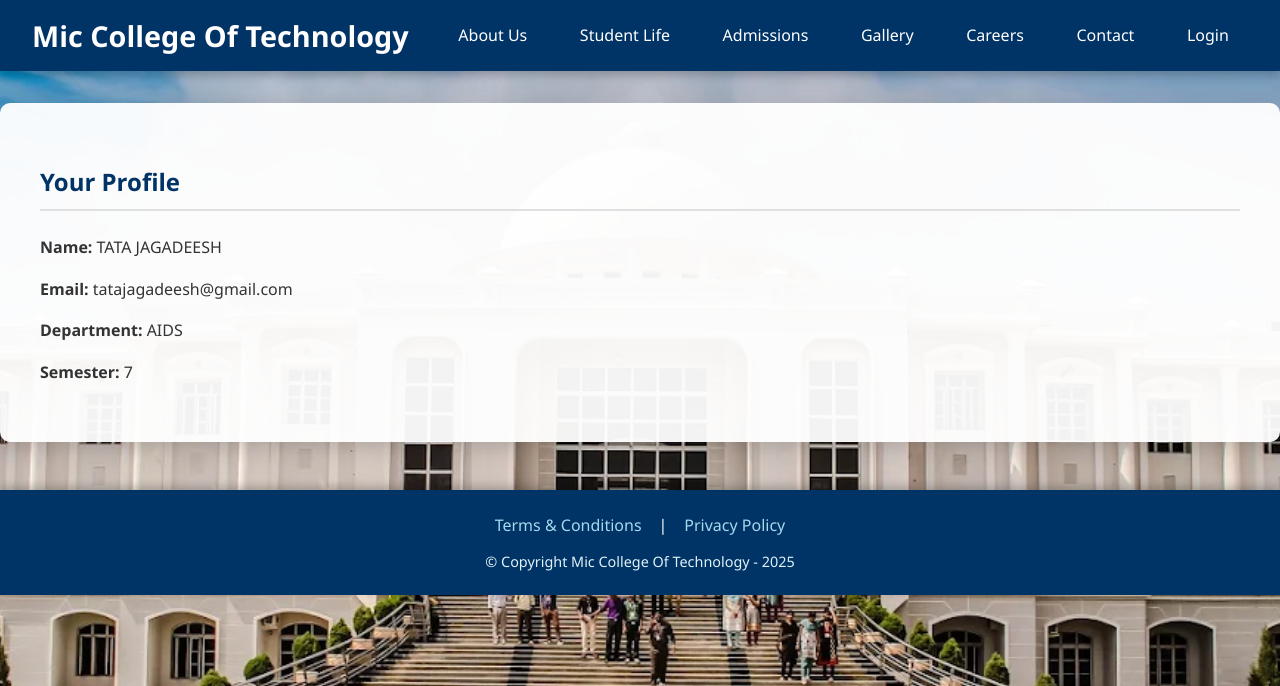
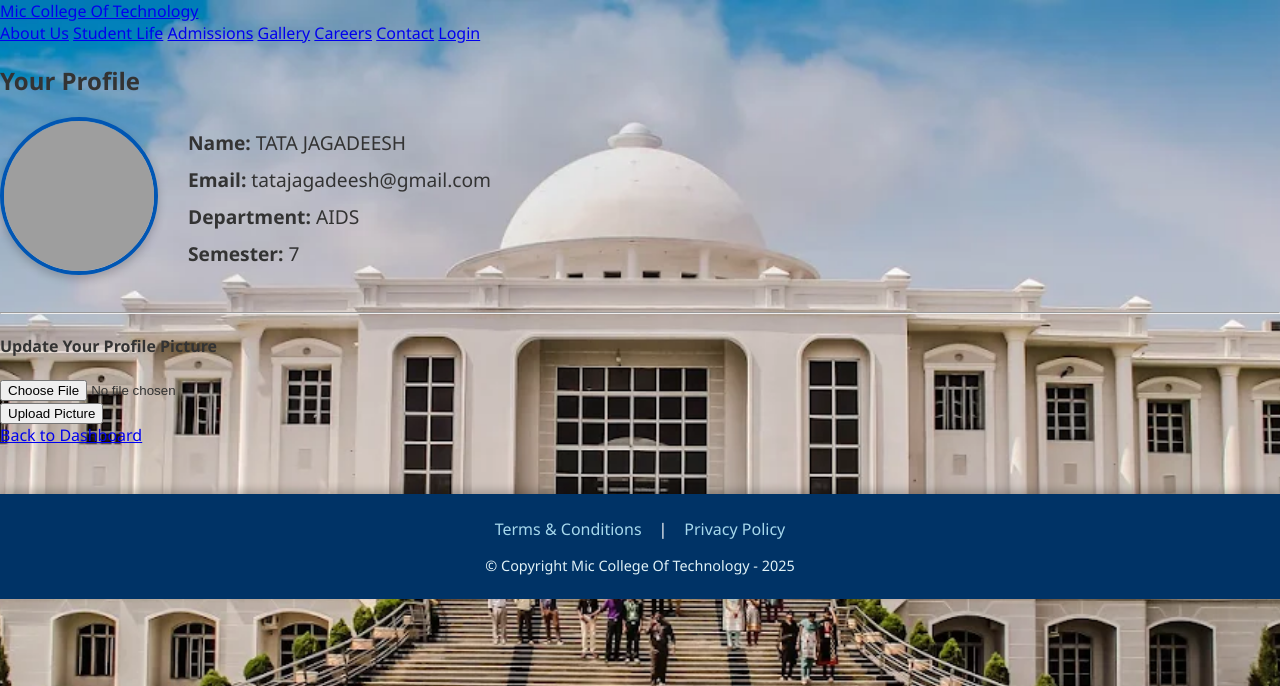
Before and after one commit to NagaSaiSrinivas1144/miccollegedashboard.com, a Flask app: template templates/student/profile.html in a window 1280 px wide. Shown: the top 686 px of the page. Run offline with Flask 3, Linux system fonts and the light colour scheme; the template is opened without the code that fills it: values that come from a table or form of the project are taken from there, others are empty; grey boxes are pictures that could not be loaded.

Commit message:
Added profile picture upload functionality

```diff
--- a/app.py
+++ b/app.py
@@ -5,6 +5,8 @@ import os
 from functools import wraps
 import csv
 from io import StringIO
+import cloudinary
+import cloudinary.uploader
 
 # App Initialization
 app = Flask(__name__)
@@ -12,6 +14,13 @@ app.config['SECRET_KEY'] = os.environ.get('SECRET_KEY', os.urandom(24))
 app.config['SQLALCHEMY_DATABASE_URI'] = os.environ.get('DATABASE_URL', 'sqlite:///eduverse.db')
 app.config['SQLALCHEMY_TRACK_MODIFICATIONS'] = False
 db = SQLAlchemy(app)
+
+# Cloudinary Configuration
+cloudinary.config(
+    cloud_name = os.environ.get('CLOUDINARY_CLOUD_NAME'),
+    api_key = os.environ.get('CLOUDINARY_API_KEY'),
+    api_secret = os.environ.get('CLOUDINARY_API_SECRET')
+)
 
 # --- Database Models ---
 
@@ -34,118 +43,9 @@ class Student(db.Model):
     department = db.Column(db.String(50), nullable=False)
     semester = db.Column(db.Integer, nullable=False)
     user_id = db.Column(db.Integer, db.ForeignKey('user.id'))
+    profile_pic_url = db.Column(db.String(255), nullable=True, default='https://res.cloudinary.com/demo/image/upload/w_150,h_150,c_thumb,g_face,r_max/default.jpg')
 
-class InternalMark(db.Model):
-    id = db.Column(db.Integer, primary_key=True)
-    student_id = db.Column(db.Integer, db.ForeignKey('student.id'), nullable=False)
-    semester = db.Column(db.Integer, nullable=False)
-    subject = db.Column(db.String(100), nullable=False)
-    mid_exam1 = db.Column(db.Integer, nullable=False)
-    mid_exam2 = db.Column(db.Integer, nullable=False)
-    final_mid_exam = db.Column(db.Integer, nullable=False)
-    lab_internal = db.Column(db.Integer, nullable=False)
-
-class Attendance(db.Model):
-    id = db.Column(db.Integer, primary_key=True)
-    student_id = db.Column(db.Integer, db.ForeignKey('student.id'), nullable=False)
-    date = db.Column(db.String(20), nullable=False)
-    status = db.Column(db.String(10), nullable=False)
-
-class AdmissionInquiry(db.Model):
-    id = db.Column(db.Integer, primary_key=True)
-    name = db.Column(db.String(100), nullable=False)
-    email = db.Column(db.String(100), nullable=False)
-    phone = db.Column(db.String(20), nullable=False)
-    course = db.Column(db.String(100), nullable=False)
-
-class ContactMessage(db.Model):
-    id = db.Column(db.Integer, primary_key=True)
-    name = db.Column(db.String(100), nullable=False)
-    email = db.Column(db.String(100), nullable=False)
-    message = db.Column(db.Text, nullable=False)
-
-class Homework(db.Model):
-    id = db.Column(db.Integer, primary_key=True)
-    title = db.Column(db.String(100), nullable=False)
-    description = db.Column(db.Text, nullable=False)
-    due_date = db.Column(db.String(20), nullable=False)
-
-class Remark(db.Model):
-    id = db.Column(db.Integer, primary_key=True)
-    student_id = db.Column(db.Integer, db.ForeignKey('student.id'), nullable=False)
-    remark = db.Column(db.Text, nullable=False)
-
-class TimeTable(db.Model):
-    id = db.Column(db.Integer, primary_key=True)
-    day = db.Column(db.String(20), nullable=False)
-    period1 = db.Column(db.String(50))
-    period2 = db.Column(db.String(50))
-    period3 = db.Column(db.String(50))
-
-class Fee(db.Model):
-    id = db.Column(db.Integer, primary_key=True)
-    student_id = db.Column(db.Integer, db.ForeignKey('student.id'), nullable=False)
-    amount = db.Column(db.Float, nullable=False)
-    status = db.Column(db.String(20), nullable=False)
-
-class AcademicReport(db.Model):
-    id = db.Column(db.Integer, primary_key=True)
-    student_id = db.Column(db.Integer, db.ForeignKey('student.id'), nullable=False)
-    report_url = db.Column(db.String(200), nullable=False)
-
-class Announcement(db.Model):
-    id = db.Column(db.Integer, primary_key=True)
-    title = db.Column(db.String(100), nullable=False)
-    content = db.Column(db.Text, nullable=False)
-
-class LeaveApplication(db.Model):
-    id = db.Column(db.Integer, primary_key=True)
-    student_id = db.Column(db.Integer, db.ForeignKey('student.id'), nullable=False)
-    reason = db.Column(db.Text, nullable=False)
-    status = db.Column(db.String(20), default='Pending')
-
-class Payment(db.Model):
-    id = db.Column(db.Integer, primary_key=True)
-    student_id = db.Column(db.Integer, db.ForeignKey('student.id'), nullable=False)
-    amount = db.Column(db.Float, nullable=False)
-    date = db.Column(db.String(20), nullable=False)
-
-class Holiday(db.Model):
-    id = db.Column(db.Integer, primary_key=True)
-    date = db.Column(db.String(20), nullable=False)
-    reason = db.Column(db.String(100), nullable=False)
-
-class StudentAchievement(db.Model):
-    id = db.Column(db.Integer, primary_key=True)
-    student_id = db.Column(db.Integer, db.ForeignKey('student.id'), nullable=False)
-    achievement = db.Column(db.Text, nullable=False)
-
-class Download(db.Model):
-    id = db.Column(db.Integer, primary_key=True)
-    title = db.Column(db.String(100), nullable=False)
-    file_url = db.Column(db.String(200), nullable=False)
-
-class AcademicSchedule(db.Model):
-    id = db.Column(db.Integer, primary_key=True)
-    title = db.Column(db.String(100), nullable=False)
-    description = db.Column(db.Text, nullable=False)
-    date = db.Column(db.String(20), nullable=False)
-
-class BookSale(db.Model):
-    id = db.Column(db.Integer, primary_key=True)
-    book_name = db.Column(db.String(100), nullable=False)
-    price = db.Column(db.Float, nullable=False)
-
-class UniformSale(db.Model):
-    id = db.Column(db.Integer, primary_key=True)
-    item = db.Column(db.String(100), nullable=False)
-    price = db.Column(db.Float, nullable=False)
-
-class ExamFee(db.Model):
-    id = db.Column(db.Integer, primary_key=True)
-    student_id = db.Column(db.Integer, db.ForeignKey('student.id'), nullable=False)
-    amount = db.Column(db.Float, nullable=False)
-    status = db.Column(db.String(20), nullable=False)
+# ... (rest of your models) ...
 
 # --- Decorators ---
 def student_required(f):
@@ -183,6 +83,68 @@ def index():
 
 # ... (all your other routes) ...
 
+# --- Student Routes ---
+@app.route('/student/profile', methods=['GET', 'POST'])
+@student_required
+def profile():
+    student = Student.query.filter_by(user_id=session['user_id']).first()
+    if request.method == 'POST':
+        if 'profile_pic' in request.files:
+            file_to_upload = request.files['profile_pic']
+            if file_to_upload:
+                try:
+                    upload_result = cloudinary.uploader.upload(file_to_upload)
+                    student.profile_pic_url = upload_result['secure_url']
+                    db.session.commit()
+                    flash('Profile picture updated successfully.')
+                except Exception as e:
+                    flash(f'Error uploading image: {e}', 'error')
+                return redirect(url_for('profile'))
+    return render_template('student/profile.html', student=student)
+
+# ... (rest of your student routes) ...
+
+# --- Admin Routes ---
+@app.route('/admin/edit_user/<int:user_id>', methods=['GET', 'POST'])
+@admin_required
+def edit_user(user_id):
+    user = User.query.get_or_404(user_id)
+    student = None
+    if user.role == 'student':
+        student = Student.query.filter_by(user_id=user.id).first()
+
+    if request.method == 'POST':
+        user.username = request.form['username']
+        user.role = request.form['role']
+        if request.form['password']:
+            user.set_password(request.form['password'])
+
+        if user.role == 'student' and student:
+            student.name = request.form.get('name')
+            student.email = request.form.get('username') # Keep email in sync with username
+            student.department = request.form.get('department')
+            student.semester = request.form.get('semester')
+
+            if 'profile_pic' in request.files:
+                file_to_upload = request.files['profile_pic']
+                if file_to_upload:
+                    try:
+                        upload_result = cloudinary.uploader.upload(file_to_upload)
+                        student.profile_pic_url = upload_result['secure_url']
+                    except Exception as e:
+                        flash(f'Error uploading image: {e}', 'error')
+
+        elif user.role != 'student' and student: # If role changed from student, delete student profile
+            db.session.delete(student)
+
+        db.session.commit()
+        flash(f'{user.role.capitalize()} {user.username} updated successfully.')
+        return redirect(url_for('manage_users'))
+
+    return render_template('admin/edit_user.html', user=user, student=student)
+
+# ... (rest of your admin routes) ...
+
 # --- Teacher Routes ---
 @app.route('/teacher/students')
 @teacher_required
@@ -192,21 +154,5 @@ def teacher_manage_students():
 
 # ... (all your other teacher routes) ...
 
-@app.route('/teacher/student/<int:student_id>/attendance', methods=['GET', 'POST'])
-@teacher_required
-def manage_attendance(student_id):
-    student = Student.query.get_or_404(student_id)
-    if request.method == 'POST':
-        date = request.form['date']
-        status = request.form['status']
-        new_attendance = Attendance(student_id=student_id, date=date, status=status)
-        db.session.add(new_attendance)
-        db.session.commit()
-        flash('Attendance recorded.')
-        return redirect(url_for('manage_attendance', student_id=student_id))
-
-    attendance = Attendance.query.filter_by(student_id=student.id).all()
-    return render_template('teacher/manage_attendance.html', student=student, attendance=attendance)
-
 if __name__ == '__main__':
     app.run(debug=False)
--- a/static/css/style.css
+++ b/static/css/style.css
@@ -12,215 +12,40 @@ body {
     background-attachment: fixed; /* Keep the background fixed when scrolling */
 }
 
-/* Navigation Bar */
-.navbar {
-    background-color: #003366; /* Dark Blue */
-    padding: 1rem 2rem;
-    color: white;
+/* ... (rest of your existing CSS) ... */
+
+/* Profile Page Specific Styles */
+.profile-container {
     display: flex;
-    justify-content: space-between;
     align-items: center;
-    box-shadow: 0 4px 8px rgba(0,0,0,0.2);
-    position: sticky;
-    top: 0;
-    z-index: 1000;
+    gap: 30px;
+    margin-bottom: 2rem;
 }
 
-.navbar-brand a {
-    font-size: 1.8rem;
-    font-weight: bold;
-    color: #ffffff;
-    text-decoration: none;
-    transition: color 0.3s ease;
+.profile-pic-container {
+    flex-shrink: 0;
 }
 
-.navbar-brand a:hover {
-    color: #e0f2f7;
+.profile-pic {
+    width: 150px;
+    height: 150px;
+    border-radius: 50%;
+    object-fit: cover;
+    border: 4px solid #0056b3;
+    box-shadow: 0 4px 10px rgba(0,0,0,0.2);
 }
 
-.navbar-nav a {
-    color: #ffffff;
-    text-decoration: none;
-    padding: 0.7rem 1.2rem;
-    margin-left: 10px;
-    border-radius: 5px;
-    transition: background-color 0.3s ease, color 0.3s ease;
+.profile-pic-small {
+    width: 100px;
+    height: 100px;
+    border-radius: 50%;
+    object-fit: cover;
+    border: 3px solid #ccc;
 }
 
-.navbar-nav a:hover {
-    background-color: #0056b3; /* Medium Blue */
-    color: #ffffff;
-}
-
-/* Main Container */
-.container {
-    max-width: 1200px;
-    margin: 2rem auto;
-    padding: 2.5rem;
-    background: rgba(255, 255, 255, 0.95); /* Semi-transparent white background */
-    border-radius: 10px;
-    box-shadow: 0 6px 20px rgba(0,0,0,0.15);
-    line-height: 1.6;
-}
-
-/* Headings */
-h1, h2, h3, h4 {
-    color: #003366; /* Dark Blue */
-    margin-bottom: 1.5rem;
-    border-bottom: 2px solid #e0e0e0;
-    padding-bottom: 0.5rem;
-}
-
-.dashboard-heading {
-    text-align: center;
-    margin-bottom: 2.5rem;
-    font-size: 2.5rem;
-    color: #003366;
-}
-
-/* Buttons */
-.btn {
-    background-color: #007BFF; /* Primary Blue */
-    color: white;
-    padding: 12px 25px;
-    border: none;
-    border-radius: 5px;
-    text-decoration: none;
-    cursor: pointer;
-    transition: background-color 0.3s ease, transform 0.2s ease;
-    display: inline-block;
-    margin-top: 1.5rem;
-    font-size: 1rem;
-    font-weight: 600;
-}
-
-.btn:hover {
-    background-color: #0056b3; /* Darker Blue */
-    transform: translateY(-2px);
-}
-
-/* Forms */
-form {
-    margin-top: 2rem;
-    display: flex;
-    flex-direction: column;
-    gap: 1.2rem;
-    background-color: #f9f9f9;
-    padding: 2rem;
-    border-radius: 8px;
-    box-shadow: inset 0 1px 3px rgba(0,0,0,0.1);
-}
-
-form label {
-    font-weight: bold;
-    color: #003366;
-    margin-bottom: 0.5rem;
-}
-
-form input, form select, form textarea {
-    width: calc(100% - 20px); /* Adjust for padding */
-    padding: 12px;
-    border: 1px solid #ced4da;
-    border-radius: 5px;
-    box-sizing: border-box;
-    font-size: 1rem;
-    color: #495057;
-}
-
-form input:focus, form select:focus, form textarea:focus {
-    border-color: #007BFF;
-    box-shadow: 0 0 0 0.2rem rgba(0,123,255,.25);
-    outline: none;
-}
-
-/* Tables */
-table {
-    width: 100%;
-    border-collapse: collapse;
-    margin-top: 2rem;
-    box-shadow: 0 2px 10px rgba(0,0,0,0.1);
-    border-radius: 8px;
-    overflow: hidden; /* Ensures rounded corners apply to children */
-}
-
-table th, table td {
-    padding: 15px;
-    border: 1px solid #dee2e6;
-    text-align: left;
-    vertical-align: middle;
-}
-
-table th {
-    background-color: #0056b3; /* Medium Blue */
-    color: white;
-    font-weight: 700;
-    text-transform: uppercase;
-    font-size: 0.9rem;
-}
-
-table tbody tr:nth-child(even) {
-    background-color: #f2f7fc; /* Light blue tint */
-}
-
-table tbody tr:hover {
-    background-color: #e9f2fa; /* Lighter blue on hover */
-}
-
-/* Flash Messages */
-.flash {
-    padding: 1rem;
-    margin-bottom: 1.5rem;
-    border-radius: 5px;
-    background-color: #d4edda; /* Light green for success */
-    color: #155724; /* Dark green */
-    border: 1px solid #c3e6cb;
-    font-weight: bold;
-    text-align: center;
-}
-
-.flash.error {
-    background-color: #f8d7da; /* Light red for error */
-    color: #721c24; /* Dark red */
-    border-color: #f5c6cb;
-}
-
-/* Dashboard Grid */
-.dashboard-grid {
-    display: grid;
-    grid-template-columns: repeat(auto-fit, minmax(220px, 1fr));
-    gap: 25px;
-    margin-top: 2.5rem;
-}
-
-.dashboard-item {
-    background-color: #e0f2f7; /* Very Light Blue */
-    border: 1px solid #a7d9ed; /* Slightly darker light blue border */
-    border-radius: 10px;
-    padding: 2rem;
-    text-align: center;
-    text-decoration: none;
-    color: #003366; /* Dark Blue text */
-    font-weight: bold;
-    transition: transform 0.3s ease, box-shadow 0.3s ease, background-color 0.3s ease;
-    display: flex;
-    flex-direction: column;
-    justify-content: center;
-    align-items: center;
-    min-height: 140px; /* Ensure consistent height */
-    box-shadow: 0 2px 8px rgba(0,0,0,0.1);
-}
-
-.dashboard-item:hover {
-    transform: translateY(-7px);
-    box-shadow: 0 8px 25px rgba(0,0,0,0.2);
-    background-color: #cceeff; /* Lighter blue on hover */
-    color: #001a33;
-}
-
-.dashboard-item h4 {
-    margin: 0;
-    color: #003366;
-    font-size: 1.3rem;
+.profile-details p {
+    font-size: 1.2rem;
+    margin: 10px 0;
 }
 
 /* About Section Specific Styles */
@@ -229,12 +54,28 @@ table tbody tr:hover {
     line-height: 1.8;
 }
 
+.media-container {
+    display: flex;
+    flex-wrap: wrap; /* Allows items to wrap on smaller screens */
+    gap: 20px;
+    margin-bottom: 2rem;
+    justify-content: center; /* Center items horizontally */
+    align-items: flex-start; /* Align items to the top */
+}
+
 .about-image {
-    max-width: 100%;
+    flex: 1 1 calc(50% - 10px); /* Two columns, with some gap */
+    max-width: calc(50% - 10px); /* Ensure it doesn't grow too large */
     height: auto;
     border-radius: 8px;
-    margin-bottom: 2rem;
     box-shadow: 0 4px 10px rgba(0,0,0,0.1);
+}
+
+@media (max-width: 768px) {
+    .about-image {
+        flex: 1 1 100%; /* Stack vertically on small screens */
+        max-width: 100%;
+    }
 }
 
 .about-section h3, .about-section h4 {
--- a/templates/student/profile.html
+++ b/templates/student/profile.html
@@ -1,13 +1,29 @@
 {% extends "base.html" %}
-{% block title %}Profile{% endblock %}
+{% block title %}Your Profile{% endblock %}
 {% block content %}
     <h2>Your Profile</h2>
     {% if student %}
-        <p><strong>Name:</strong> {{ student.name }}</p>
-        <p><strong>Email:</strong> {{ student.email }}</p>
-        <p><strong>Department:</strong> {{ student.department }}</p>
-        <p><strong>Semester:</strong> {{ student.semester }}</p>
+        <div class="profile-container">
+            <div class="profile-pic-container">
+                <img src="{{ student.profile_pic_url }}" alt="Profile Picture" class="profile-pic">
+            </div>
+            <div class="profile-details">
+                <p><strong>Name:</strong> {{ student.name }}</p>
+                <p><strong>Email:</strong> {{ student.email }}</p>
+                <p><strong>Department:</strong> {{ student.department }}</p>
+                <p><strong>Semester:</strong> {{ student.semester }}</p>
+            </div>
+        </div>
+
+        <hr>
+
+        <h4>Update Your Profile Picture</h4>
+        <form method="post" enctype="multipart/form-data">
+            <input type="file" name="profile_pic" accept="image/*" required><br>
+            <button type="submit" class="btn">Upload Picture</button>
+        </form>
     {% else %}
         <p>Could not retrieve your profile information.</p>
     {% endif %}
+    <a href="{{ url_for('dashboard') }}" class="btn">Back to Dashboard</a>
 {% endblock %}
```
Also changed, not shown: templates/admin/edit_user.html (+10 -2 lines).
